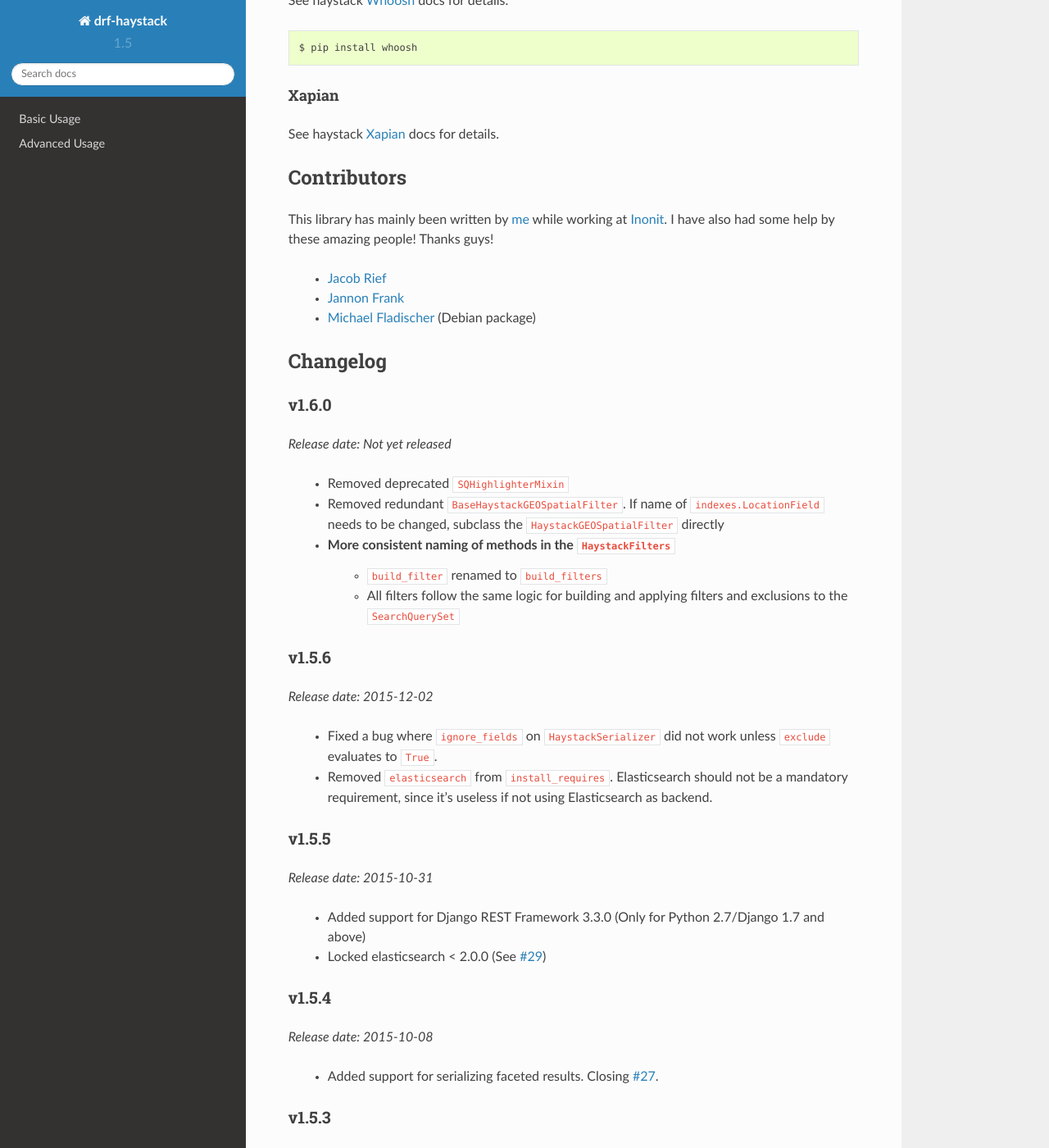
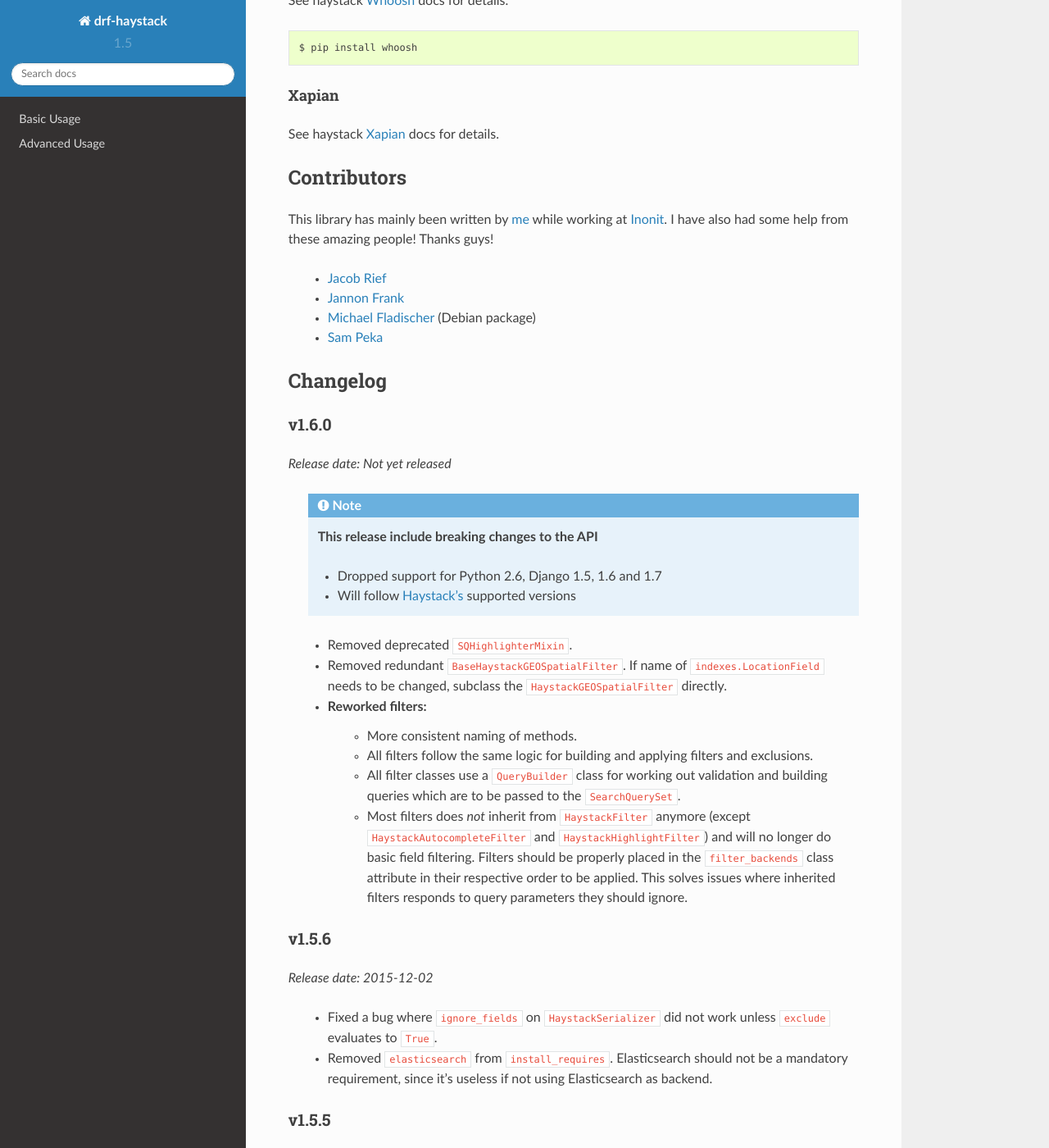
Before and after one commit to rhblind/drf-haystack, a Sphinx documentation site: the page built from docs/index.rst, in a window 1280 px wide and 1400 px high, scrolled down 1892 px. Shown: the whole window at 82% size. Built offline with Sphinx 7.4.7 and the Read the Docs theme 2.0.0, drawn with Linux system fonts in a browser that asks for light colours; some of the changed text lies outside the part shown.

Commit message:
Updated docs

```diff
--- a/docs/index.rst
+++ b/docs/index.rst
@@ -37,7 +37,7 @@ Requirements
 ============
     - A Supported Django install
     - Django REST Framework v3.2.0 and later
-    - Haystack v2.4.0 and later
+    - Haystack v2.4.0 and later (Requires Haystack v2.4.2 or later for Django v1.9)
     - A supported search engine such as Solr, Elasticsearch, Whoosh, etc.
     - Python bindings for the chosen backend (see below).
     - (geopy and libgeos if you want to use geo spatial filtering)
@@ -93,12 +93,13 @@ Contributors
 ============
 
 This library has mainly been written by `me <https://github.com/rhblind>`_ while working
-at `Inonit <https://github.com/inonit>`_. I have also had some help by these amazing people!
+at `Inonit <https://github.com/inonit>`_. I have also had some help from these amazing people!
 Thanks guys!
 
     - `Jacob Rief <https://github.com/jrief>`_
     - `Jannon Frank <https://github.com/jannon>`_
     - `Michael Fladischer <https://github.com/fladi>`_ (Debian package)
+    - `Sam Peka <https://github.com/sampeka>`_
 
 Changelog
 =========
@@ -107,11 +108,21 @@ v1.6.0
 ------
 *Release date: Not yet released*
 
-    - Removed deprecated ``SQHighlighterMixin``
-    - Removed redundant ``BaseHaystackGEOSpatialFilter``. If name of ``indexes.LocationField`` needs to be changed, subclass the ``HaystackGEOSpatialFilter`` directly
-    - More consistent naming of methods in the ``HaystackFilters``
-        - ``build_filter`` renamed to ``build_filters``
-        - All filters follow the same logic for building and applying filters and exclusions to the ``SearchQuerySet``
+    .. note::
+
+        **This release include breaking changes to the API**
+
+        - Dropped support for Python 2.6, Django 1.5, 1.6 and 1.7
+        - Will follow `Haystack's <https://github.com/django-haystack/django-haystack#requirements>`_ supported versions
+
+
+    - Removed deprecated ``SQHighlighterMixin``.
+    - Removed redundant ``BaseHaystackGEOSpatialFilter``. If name of ``indexes.LocationField`` needs to be changed, subclass the ``HaystackGEOSpatialFilter`` directly.
+    - Reworked filters:
+        - More consistent naming of methods.
+        - All filters follow the same logic for building and applying filters and exclusions.
+        - All filter classes use a ``QueryBuilder`` class for working out validation and building queries which are to be passed to the ``SearchQuerySet``.
+        - Most filters does *not* inherit from ``HaystackFilter`` anymore (except ``HaystackAutocompleteFilter`` and ``HaystackHighlightFilter``) and will no longer do basic field filtering. Filters should be properly placed in the ``filter_backends`` class attribute in their respective order to be applied. This solves issues where inherited filters responds to query parameters they should ignore.
 
 v1.5.6
 ------
```
Also changed, not shown: 1 other file.
